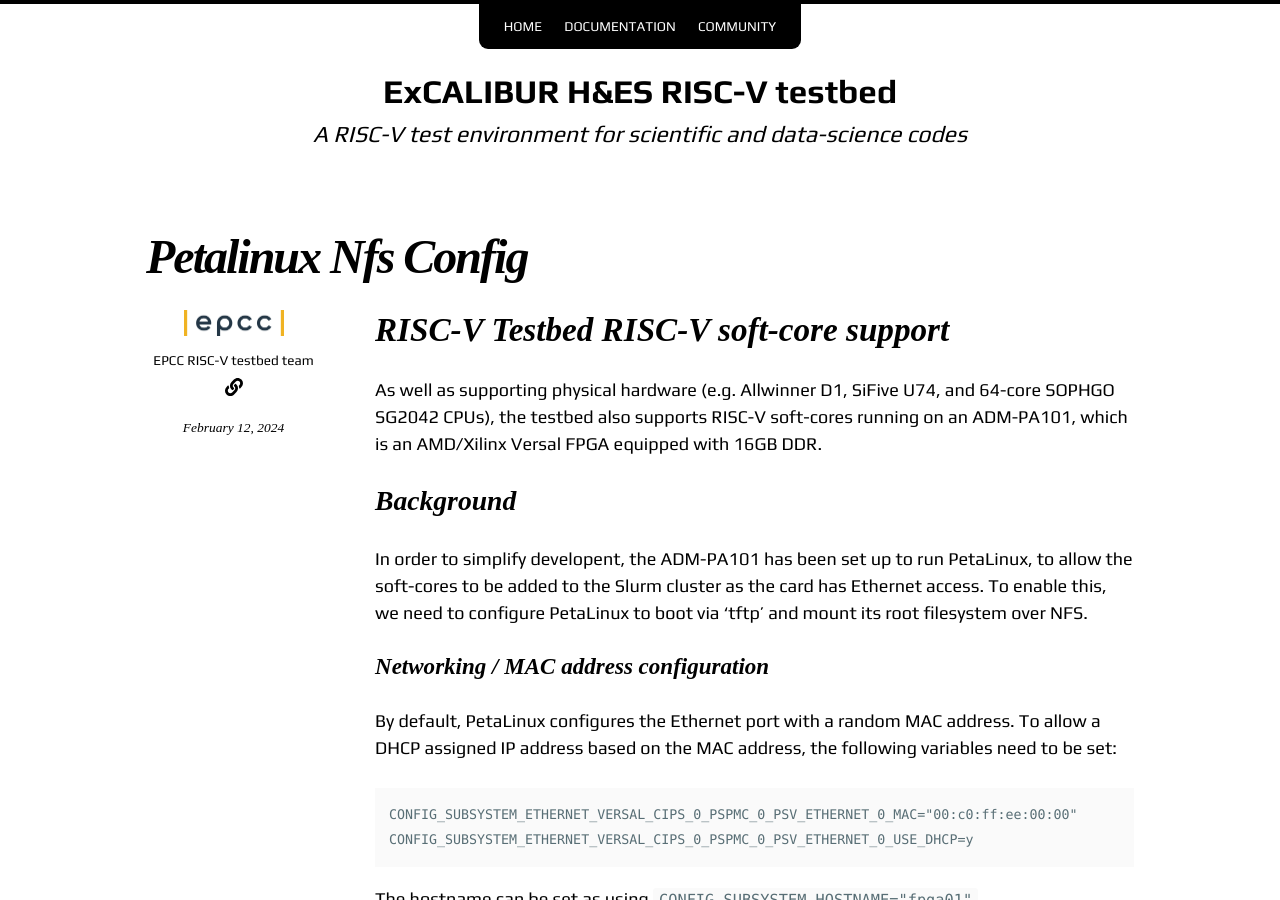
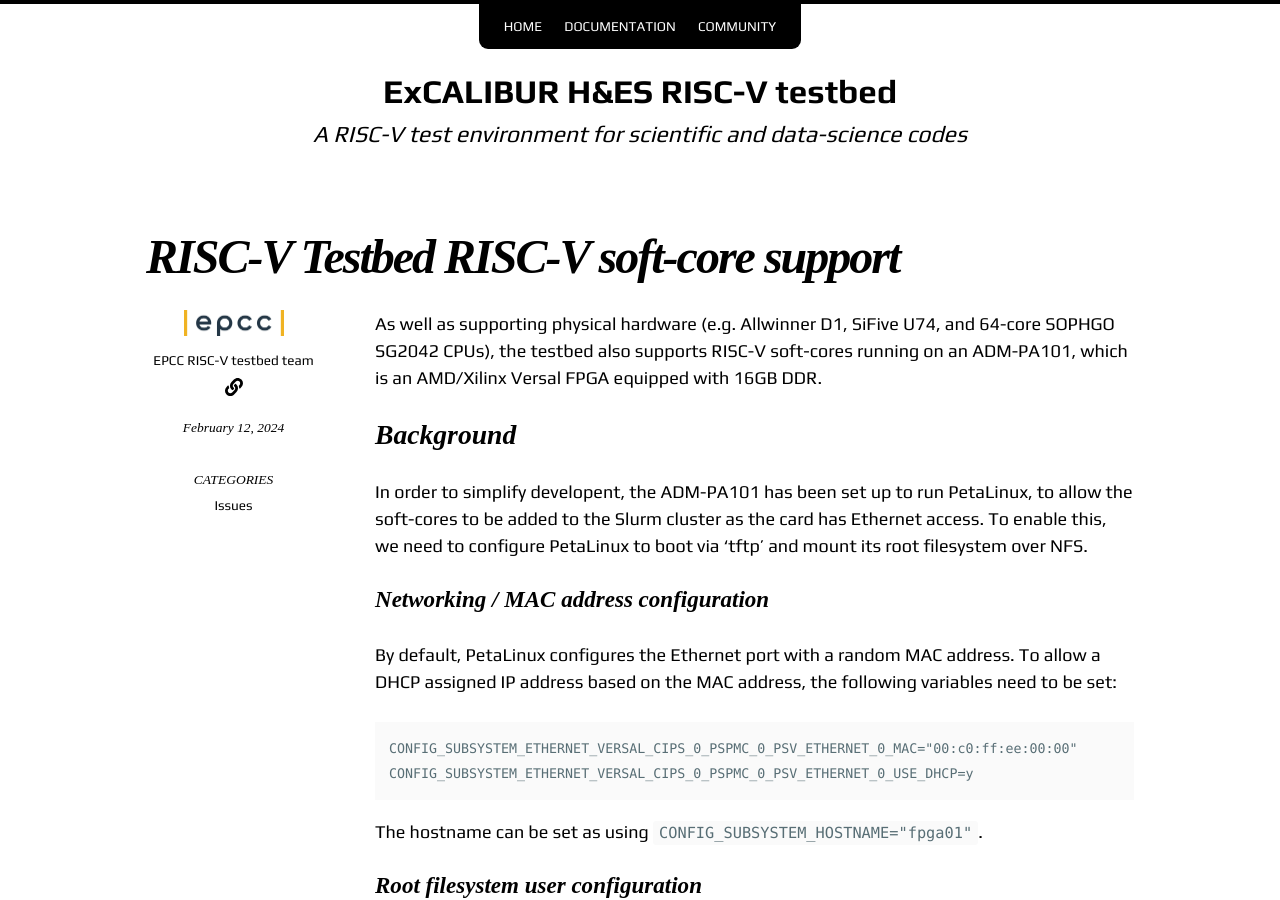
Before and after one commit to RISCVtestbed/riscvtestbed.github.io, a Jekyll site: the page built from _posts/issues/2024-02-12-PetaLinux-NFS-config.md, in a window 1280 px wide and 900 px high. Built offline with Jekyll 4.4.1, drawn with Linux system fonts in a browser that asks for light colours; nearby versions of some CDN libraries; our own code applies the rules of GitHub Pages for plain Markdown files.

Commit message:
Updated 2024-02-12-PetaLinux-NFS-config.md

```diff
--- a/_posts/issues/2024-02-12-PetaLinux-NFS-config.md
+++ b/_posts/issues/2024-02-12-PetaLinux-NFS-config.md
@@ -1,4 +1,11 @@
-# RISC-V Testbed RISC-V soft-core support
+---
+title: "RISC-V Testbed RISC-V soft-core support"
+layout: post
+categories:
+  - Issues
+tags:
+last_modified_at: 2024-02-12
+---
 As well as supporting physical hardware (e.g. Allwinner D1, SiFive U74, and 64-core SOPHGO SG2042 CPUs), the testbed also supports RISC-V soft-cores running on an ADM-PA101, which is an AMD/Xilinx Versal FPGA equipped with 16GB DDR.
 ## Background
 In order to simplify developent, the ADM-PA101 has been set up to run PetaLinux, to allow the soft-cores to be added to the Slurm cluster as the card has Ethernet access. To enable this, we need to configure PetaLinux to boot via 'tftp' and mount its root filesystem over NFS.
```
